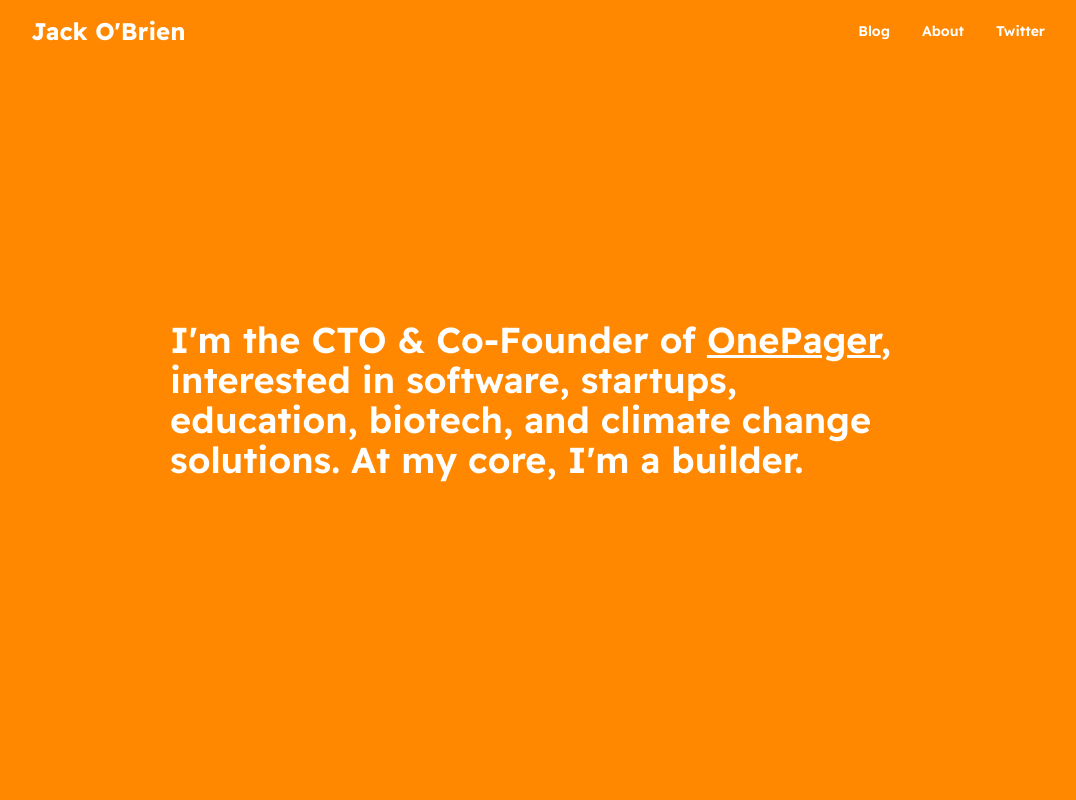
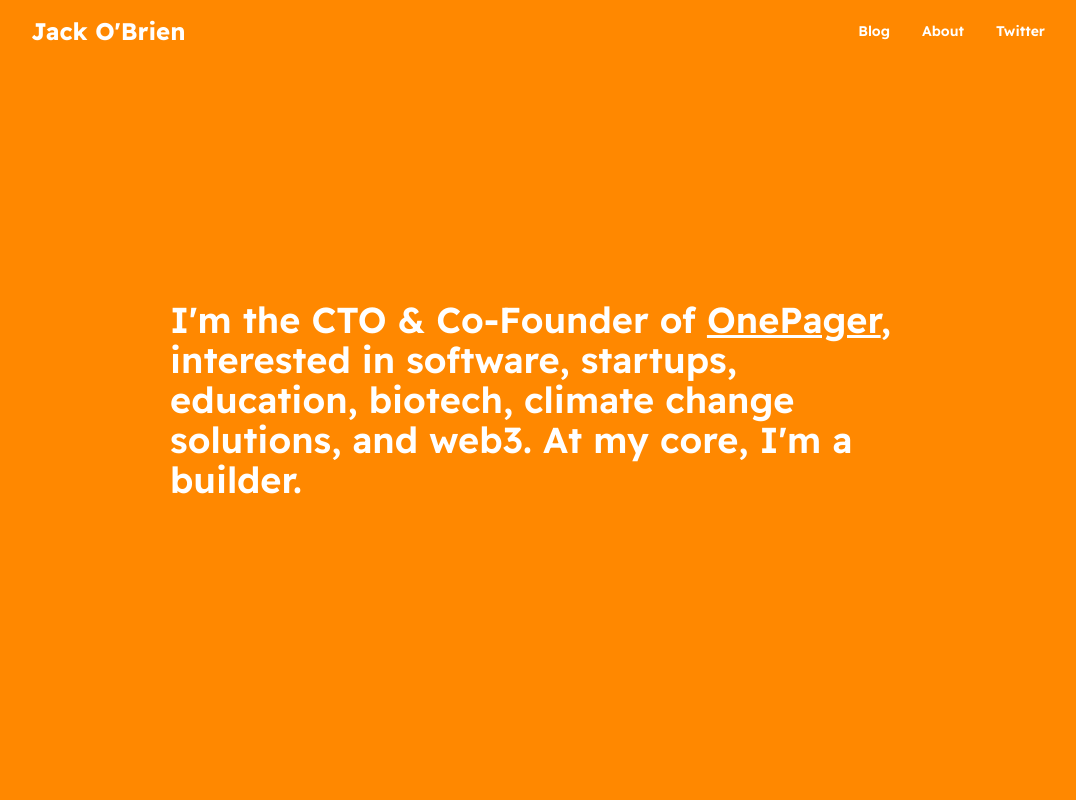
Before and after one commit to jfobrien29/text-reflect, a Next.js app: page / in a window 1280 px wide. Shown: the top 800 px of the page, without its empty margins (102-1178 px from the left). Built offline with nearby package versions, Linux system fonts and the light colour scheme.

Commit message:
minor touch ups

```diff
--- a/src/blogs/posts/best-reads-of-2021.tsx
+++ b/src/blogs/posts/best-reads-of-2021.tsx
@@ -162,8 +162,8 @@
         on a solo mission in deep space. The other half happens as a series of
         flashbacks on earth. Slowly, it's revealed why a mission to deep space
         was necessary, how that mission would be theoretically possible, and how
-        the entire whole world rallies together make it happen. It's an awesome
-        page turner, and I think they're making a movie out of it soon.
+        the whole world rallies together make it happen. It's an awesome page
+        turner, and I think they're making a movie out of it soon.
       </P>
       <Heading4>How I found it</Heading4>
       <P>
--- a/src/components/Landing.tsx
+++ b/src/components/Landing.tsx
@@ -31,8 +31,8 @@
 const Landing: React.FC<any> = () => (
   <BaseLayout
     title="Jack O'Brien's personal site"
-    description="Co-Founder and CTO of OnePager, interested in software, startups, education, biotech, and climate
-    change solutions. At my core, I like to build things."
+    description="Co-Founder and CTO of OnePager, interested in software, startups, education, biotech, climate
+    change solutions, and web3. At my core, I like to build things."
   >
     <div className="flex flex-col w-full align-center">
       <div className="flex flex-col justify-center max-w-3xl h-screen px-4 negative-landing-margin mx-auto">
@@ -41,8 +41,8 @@
           <a className="underline" href="https://onepager.vc">
             OnePager
           </a>
-          , interested in software, startups, education, biotech, and climate
-          change solutions. At my core, I'm a builder.
+          , interested in software, startups, education, biotech, climate change
+          solutions, and web3. At my core, I'm a builder.
         </h1>
       </div>
 
```
